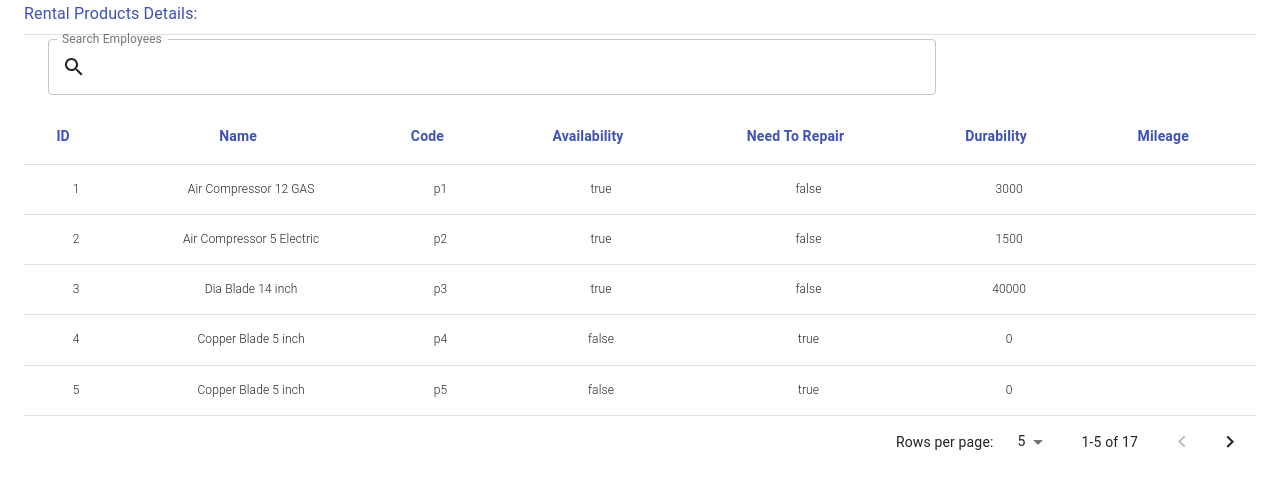
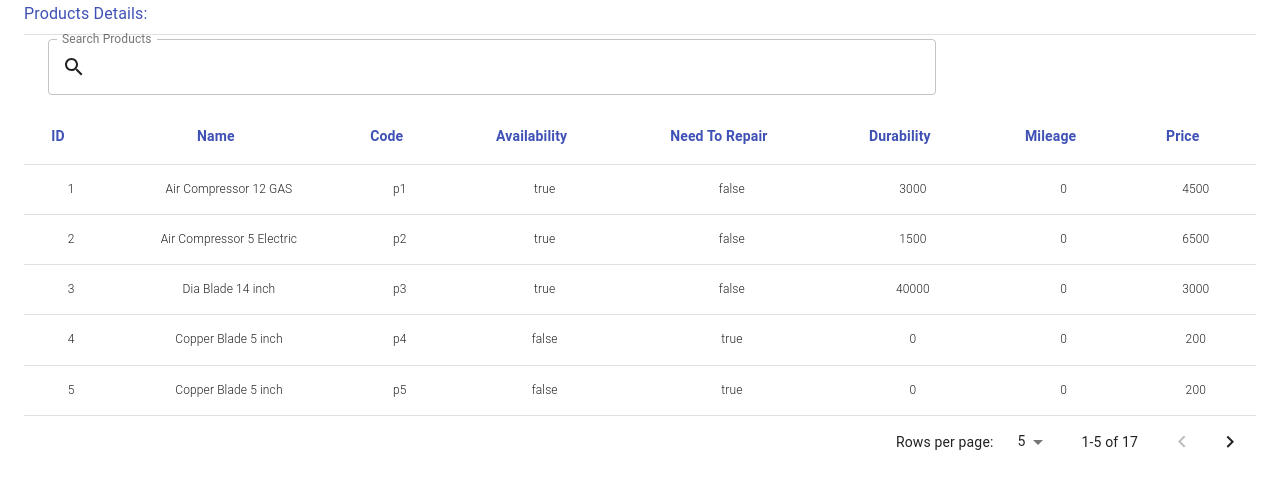
Before and after one commit to stharuma/rentalManagementApp, a React (Create React App) app: page / in a window 1280 px wide. Shown: the top 488 px of the page. Built offline with nearby package versions, Linux system fonts and the light colour scheme.

Commit message:
fixed mileage display issue

```diff
--- a/src/components/pages/products/rentalProducts.js
+++ b/src/components/pages/products/rentalProducts.js
@@ -18,7 +18,7 @@ console.log('records ', records)
     <Container fixed>
       <Grid item xs={12} sm={12} md={12} lg={12} align="left">
       <Typography gutterBottom variant="subtitle1" align="left" color="primary" fontWeight="fontWeightMedium">
-        Rental Products Details:
+        Products Details:
         <br />
       </Typography>
       <Divider />
--- a/src/components/pages/products/rentalProductsDetailsTable.js
+++ b/src/components/pages/products/rentalProductsDetailsTable.js
@@ -38,6 +38,7 @@ const headCells = [
   { id: "needing_repair", label: "Need To Repair" },
   { id: "durability", label: "Durability" },
   { id: "mileage", label: "Mileage" },
+  { id: "price", label: "Price" },
 ];
 
 const RentalProductsDetailsTable = ({ records }) => {
@@ -76,7 +77,7 @@ const RentalProductsDetailsTable = ({ records }) => {
     <>
       <Toolbar>
         <Controls.Input
-          label="Search Employees"
+          label="Search Products"
           className={classes.searchInput}
           InputProps={{
             startAdornment: (
@@ -99,7 +100,8 @@ const RentalProductsDetailsTable = ({ records }) => {
               <TableCell>{record.availability.toString()}</TableCell>
               <TableCell>{record.needing_repair.toString()}</TableCell>
               <TableCell>{record.durability}</TableCell>
-              <TableCell>{record.mileage}</TableCell>
+              <TableCell>{record.mileage===null?0:record.mileage}</TableCell>
+              <TableCell>{record.price}</TableCell>
             </TableRow>
           ))}
         </TableBody>
```
